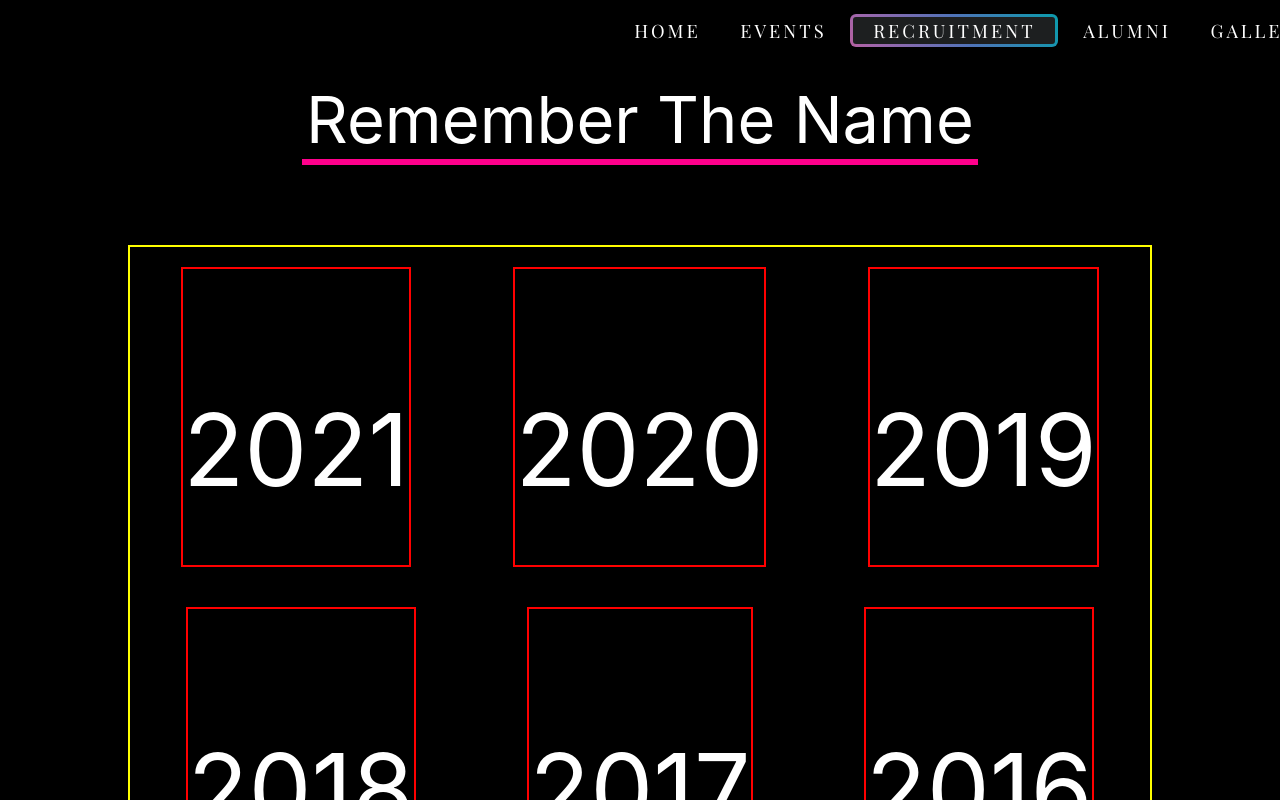
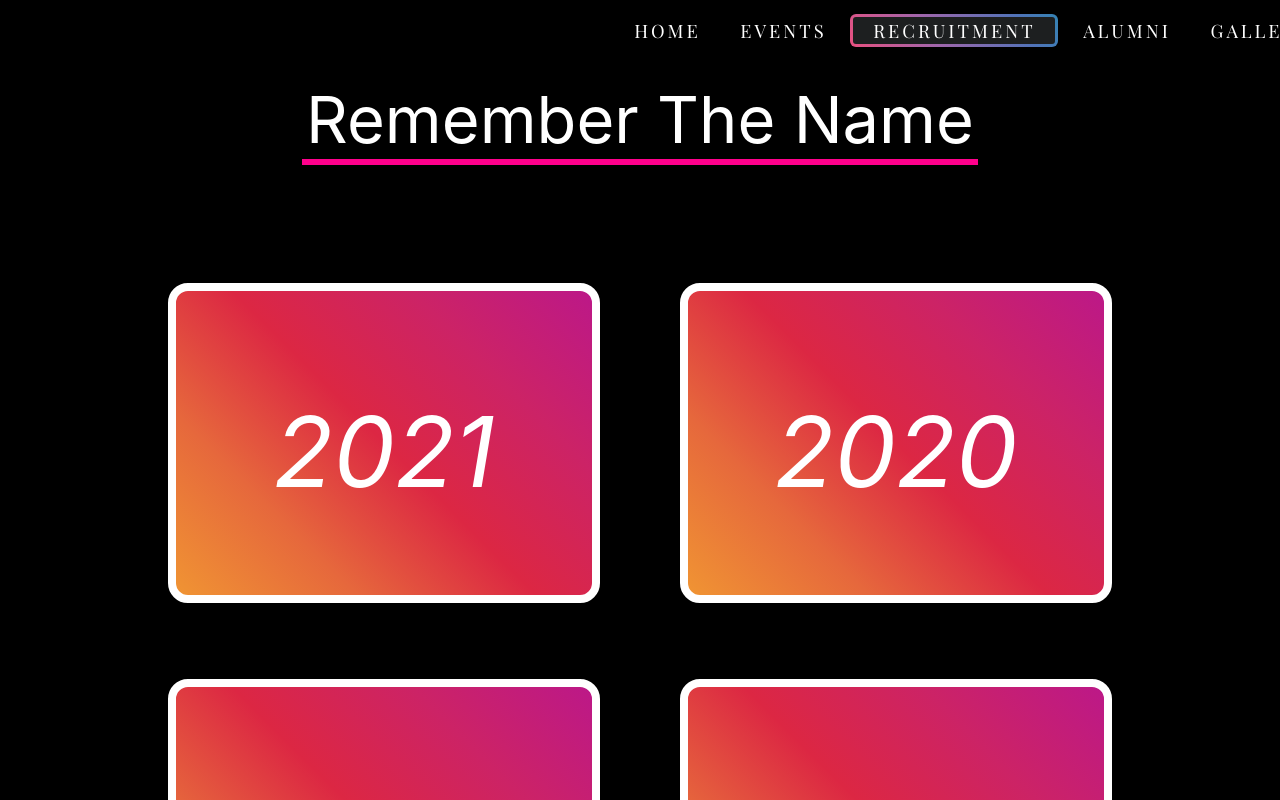
Before and after one commit to divyam-07/cvsEncrypt, a Next.js app in the folder encryptcvs/: page /alumni in a window 1280 px wide. Shown: the top 800 px of the page. Built offline with nearby package versions, Linux system fonts and the light colour scheme; a web font is replaced by a local one.

Commit message:
alumni done

```diff
--- a/encryptcvs/styles/alumni.module.css
+++ b/encryptcvs/styles/alumni.module.css
@@ -16,17 +16,31 @@
     justify-content: space-around;
     flex-wrap: wrap;
     transform: all 0.2 linear;
-    border: 2px solid yellow;
 }
 .child{
-    height: 300px;
     flex: 1 1 300px;
-    border: 2px solid red;
-    margin: 20px;
+    height: 20rem;
+    margin: 38px;
+    width: 27rem;
+    background: #f09433;
+    background: -moz-linear-gradient(45deg, #f09433 0%, #e6683c 25%, #dc2743 50%, #cc2366 75%, #bc1888 100%);
+    background: -webkit-linear-gradient(45deg, #f09433 0%,#e6683c 25%,#dc2743 50%,#cc2366 75%,#bc1888 100%);
+    background: linear-gradient(45deg, #f09433 0%,#e6683c 25%,#dc2743 50%,#cc2366 75%,#bc1888 100%);
+    filter: progid:DXImageTransform.Microsoft.gradient( startColorstr='#f09433', endColorstr='#bc1888',GradientType=1 );
+    border-radius: 20px;
+    transition: all .3s ease-in;
+    border: 8px solid white;
+
+}
+.parent :hover{
+    transition: all .3s ease-in;
+    transform: scale(1.02);
+    opacity: 0.8;
 }
 .para{
     text-align: center;
-    font-size: 100px;
-    padding-top: 20px;
-    padding-bottom: 20px;
+    font-size: 98px;
+    margin: auto;
+    padding-top: 101px;
+    font-style: italic;
 }
```
Also changed, not shown: encryptcvs/styles/year.module.css (+9 -2 lines).
